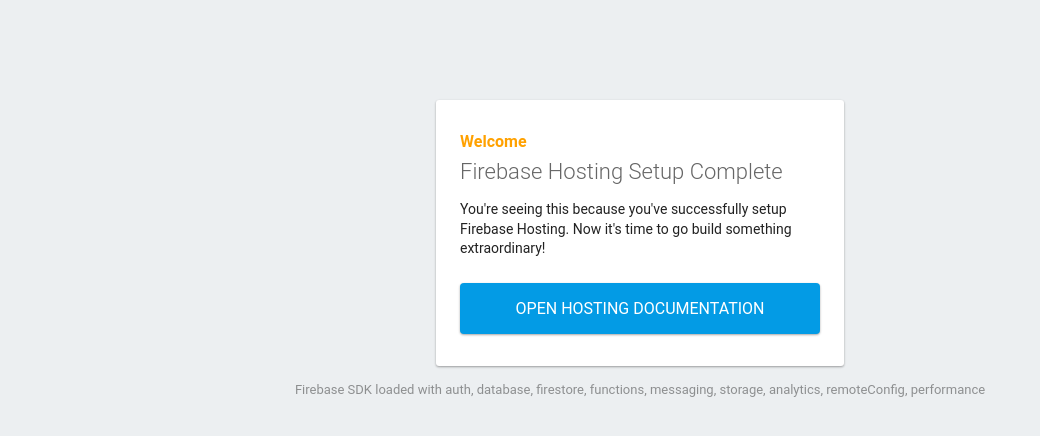
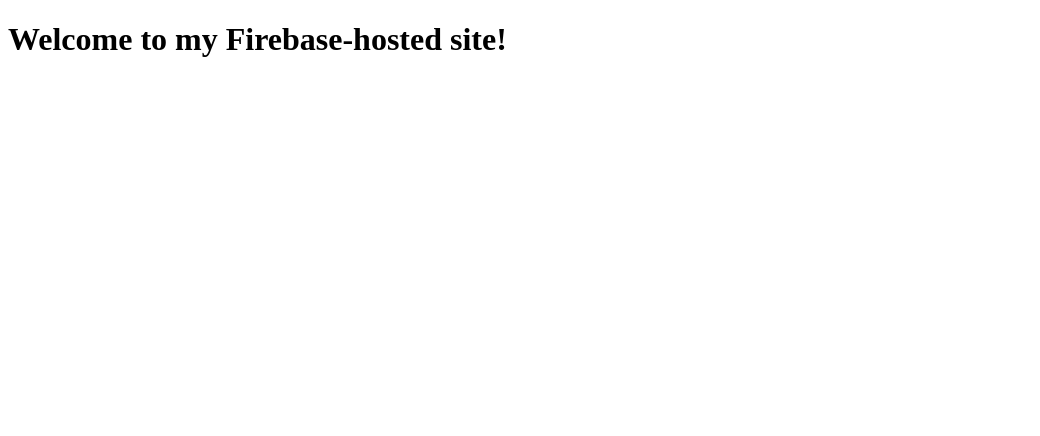
Before and after one commit to rishi9321/rishi.github.io, a plain HTML site: page public/index.html in a window 1280 px wide. Shown: the whole page, without its empty margins (0-1040 px from the left). Drawn offline with Linux system fonts and the light colour scheme; some packages are replaced by stand-ins of ours.

Commit message:
Setup Firebase Hosting workflow

```diff
--- a/public/index.html
+++ b/public/index.html
@@ -1,89 +1,10 @@
 <!DOCTYPE html>
-<html>
-  <head>
-    <meta charset="utf-8">
-    <meta name="viewport" content="width=device-width, initial-scale=1">
-    <title>Welcome to Firebase Hosting</title>
-
-    <!-- update the version number as needed -->
-    <script defer src="/__/firebase/12.2.1/firebase-app-compat.js"></script>
-    <!-- include only the Firebase features as you need -->
-    <script defer src="/__/firebase/12.2.1/firebase-auth-compat.js"></script>
-    <script defer src="/__/firebase/12.2.1/firebase-database-compat.js"></script>
-    <script defer src="/__/firebase/12.2.1/firebase-firestore-compat.js"></script>
-    <script defer src="/__/firebase/12.2.1/firebase-functions-compat.js"></script>
-    <script defer src="/__/firebase/12.2.1/firebase-messaging-compat.js"></script>
-    <script defer src="/__/firebase/12.2.1/firebase-storage-compat.js"></script>
-    <script defer src="/__/firebase/12.2.1/firebase-analytics-compat.js"></script>
-    <script defer src="/__/firebase/12.2.1/firebase-remote-config-compat.js"></script>
-    <script defer src="/__/firebase/12.2.1/firebase-performance-compat.js"></script>
-    <!--
-      initialize the SDK after all desired features are loaded, set useEmulator to false
-      to avoid connecting the SDK to running emulators.
-    -->
-    <script defer src="/__/firebase/init.js?useEmulator=true"></script>
-
-    <style media="screen">
-      body { background: #ECEFF1; color: rgba(0,0,0,0.87); font-family: Roboto, Helvetica, Arial, sans-serif; margin: 0; padding: 0; }
-      #message { background: white; max-width: 360px; margin: 100px auto 16px; padding: 32px 24px; border-radius: 3px; }
-      #message h2 { color: #ffa100; font-weight: bold; font-size: 16px; margin: 0 0 8px; }
-      #message h1 { font-size: 22px; font-weight: 300; color: rgba(0,0,0,0.6); margin: 0 0 16px;}
-      #message p { line-height: 140%; margin: 16px 0 24px; font-size: 14px; }
-      #message a { display: block; text-align: center; background: #039be5; text-transform: uppercase; text-decoration: none; color: white; padding: 16px; border-radius: 4px; }
-      #message, #message a { box-shadow: 0 1px 3px rgba(0,0,0,0.12), 0 1px 2px rgba(0,0,0,0.24); }
-      #load { color: rgba(0,0,0,0.4); text-align: center; font-size: 13px; }
-      @media (max-width: 600px) {
-        body, #message { margin-top: 0; background: white; box-shadow: none; }
-        body { border-top: 16px solid #ffa100; }
-      }
-    </style>
-  </head>
-  <body>
-    <div id="message">
-      <h2>Welcome</h2>
-      <h1>Firebase Hosting Setup Complete</h1>
-      <p>You're seeing this because you've successfully setup Firebase Hosting. Now it's time to go build something extraordinary!</p>
-      <a target="_blank" href="https://firebase.google.com/docs/hosting/">Open Hosting Documentation</a>
-    </div>
-    <p id="load">Firebase SDK Loading&hellip;</p>
-
-    <script>
-      document.addEventListener('DOMContentLoaded', function() {
-        const loadEl = document.querySelector('#load');
-        // // 🔥🔥🔥🔥🔥🔥🔥🔥🔥🔥🔥🔥🔥🔥🔥🔥🔥🔥🔥🔥🔥🔥🔥🔥🔥🔥🔥🔥🔥🔥🔥
-        // // The Firebase SDK is initialized and available here!
-        //
-        // firebase.auth().onAuthStateChanged(user => { });
-        // firebase.database().ref('/path/to/ref').on('value', snapshot => { });
-        // firebase.firestore().doc('/foo/bar').get().then(() => { });
-        // firebase.functions().httpsCallable('yourFunction')().then(() => { });
-        // firebase.messaging().requestPermission().then(() => { });
-        // firebase.storage().ref('/path/to/ref').getDownloadURL().then(() => { });
-        // firebase.analytics(); // call to activate
-        // firebase.analytics().logEvent('tutorial_completed');
-        // firebase.performance(); // call to activate
-        //
-        // // 🔥🔥🔥🔥🔥🔥🔥🔥🔥🔥🔥🔥🔥🔥🔥🔥🔥🔥🔥🔥🔥🔥🔥🔥🔥🔥🔥🔥🔥🔥🔥
-
-        try {
-          let app = firebase.app();
-          let features = [
-            'auth',
-            'database',
-            'firestore',
-            'functions',
-            'messaging',
-            'storage',
-            'analytics',
-            'remoteConfig',
-            'performance',
-          ].filter(feature => typeof app[feature] === 'function');
-          loadEl.textContent = `Firebase SDK loaded with ${features.join(', ')}`;
-        } catch (e) {
-          console.error(e);
-          loadEl.textContent = 'Error loading the Firebase SDK, check the console.';
-        }
-      });
-    </script>
-  </body>
+<html lang="en">
+<head>
+  <meta charset="UTF-8">
+  <title>My Firebase Site</title>
+</head>
+<body>
+  <h1>Welcome to my Firebase-hosted site!</h1>
+</body>
 </html>
```
Also changed, not shown: firebase.json, 3 other files.
